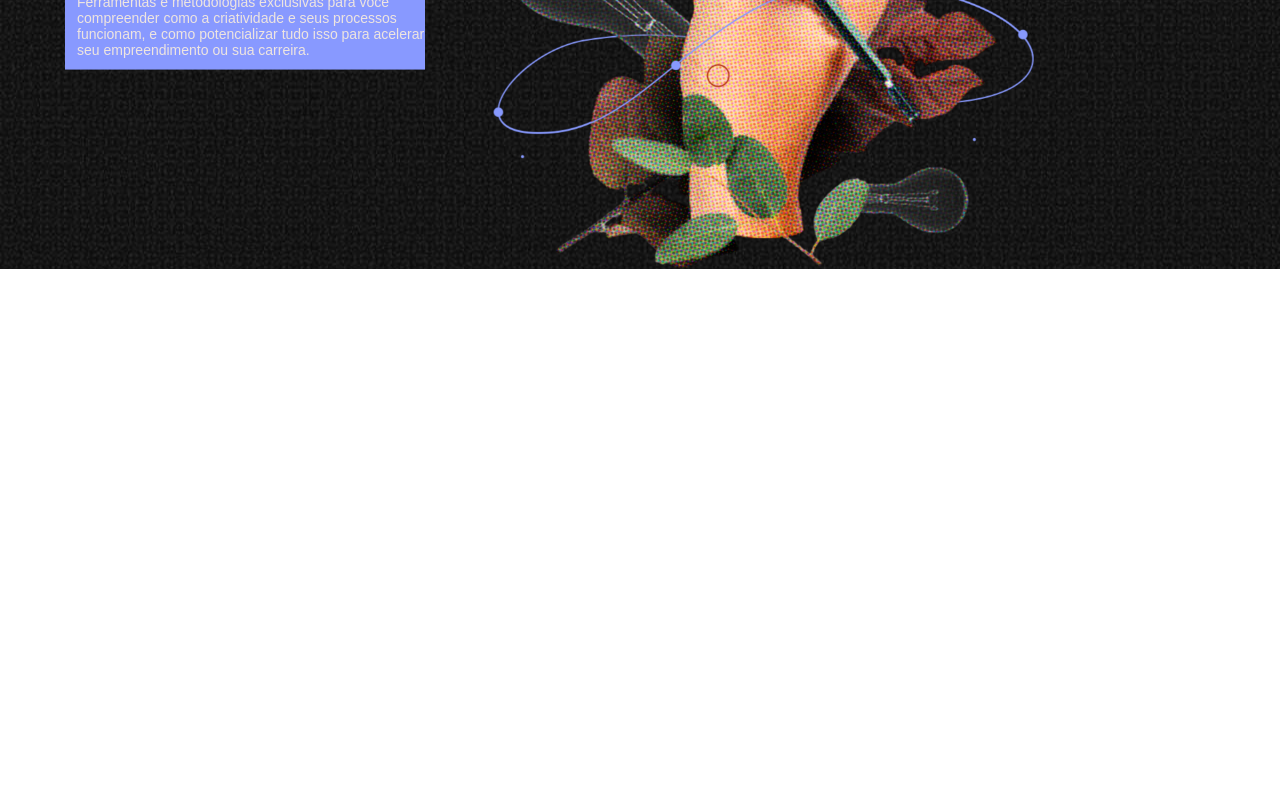
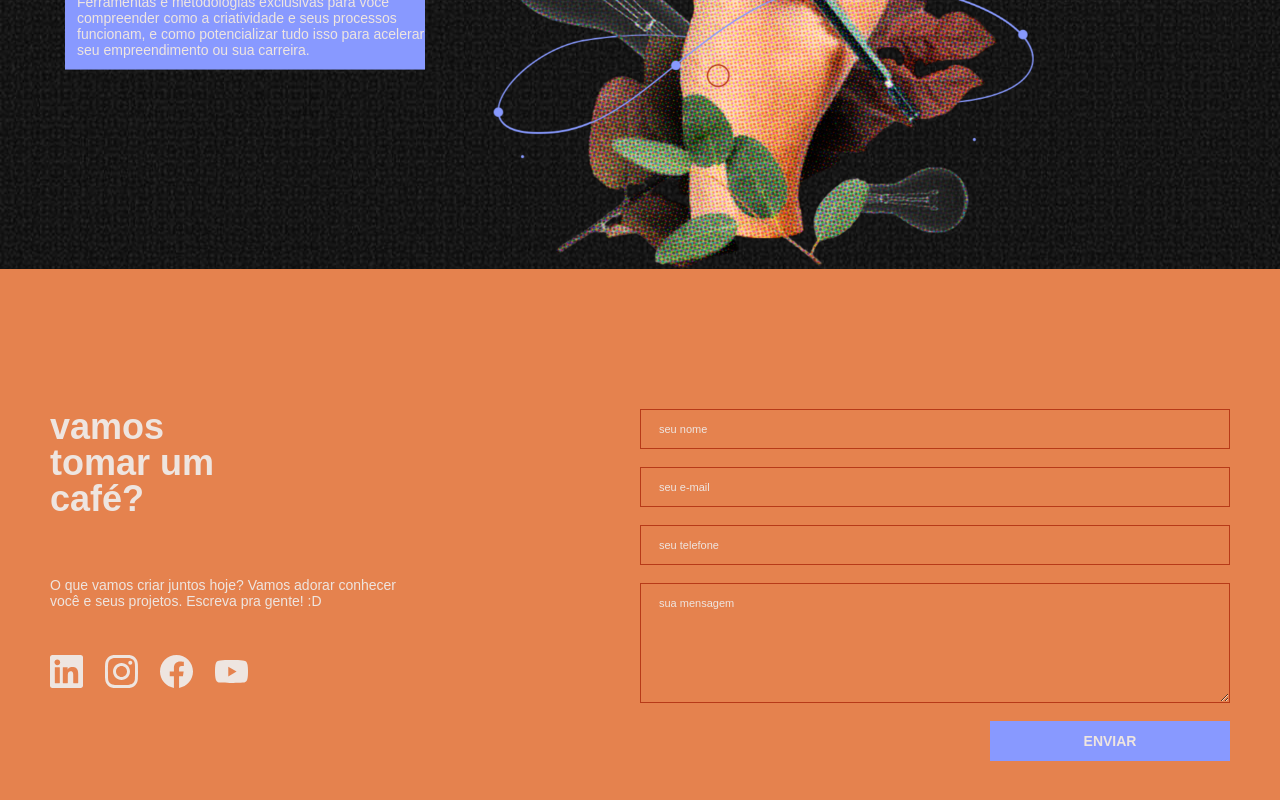
Before and after one commit to eduardodearaujo/espirito-criativo2021, a Next.js app: page / in a window 1280 px wide. Shown: the part 542-1342 px from the top of the page. Before the commit the page ends 811 px from the top, so only its background shows below. Built offline with nearby package versions, Linux system fonts and the light colour scheme; a web font is replaced by a local one.

Commit message:
Add componente do footer à página inicial

```diff
--- a/pages/index.jsx
+++ b/pages/index.jsx
@@ -4,6 +4,7 @@ import styles from "../styles/Home.module.css";
 import { Header } from "@components/Header";
 import { Menu } from "@components/Menu";
 import { SlideShow } from "@components/SlideShow";
+import { Footer } from "@components/Footer"
 
 function Home() {
   return (
@@ -18,6 +19,8 @@ function Home() {
         <Menu />
         <SlideShow />
       </Header>
+
+      <Footer />
     </div>
   );
 }
```
